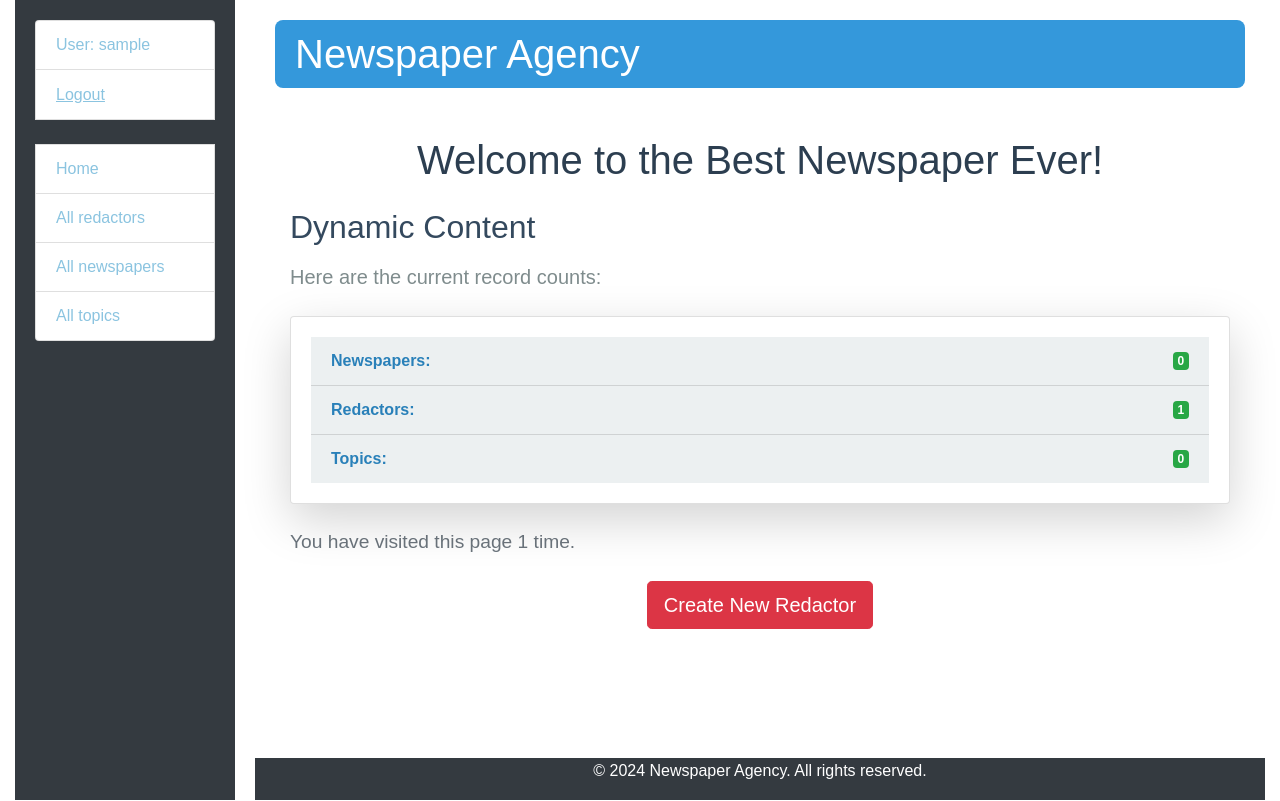
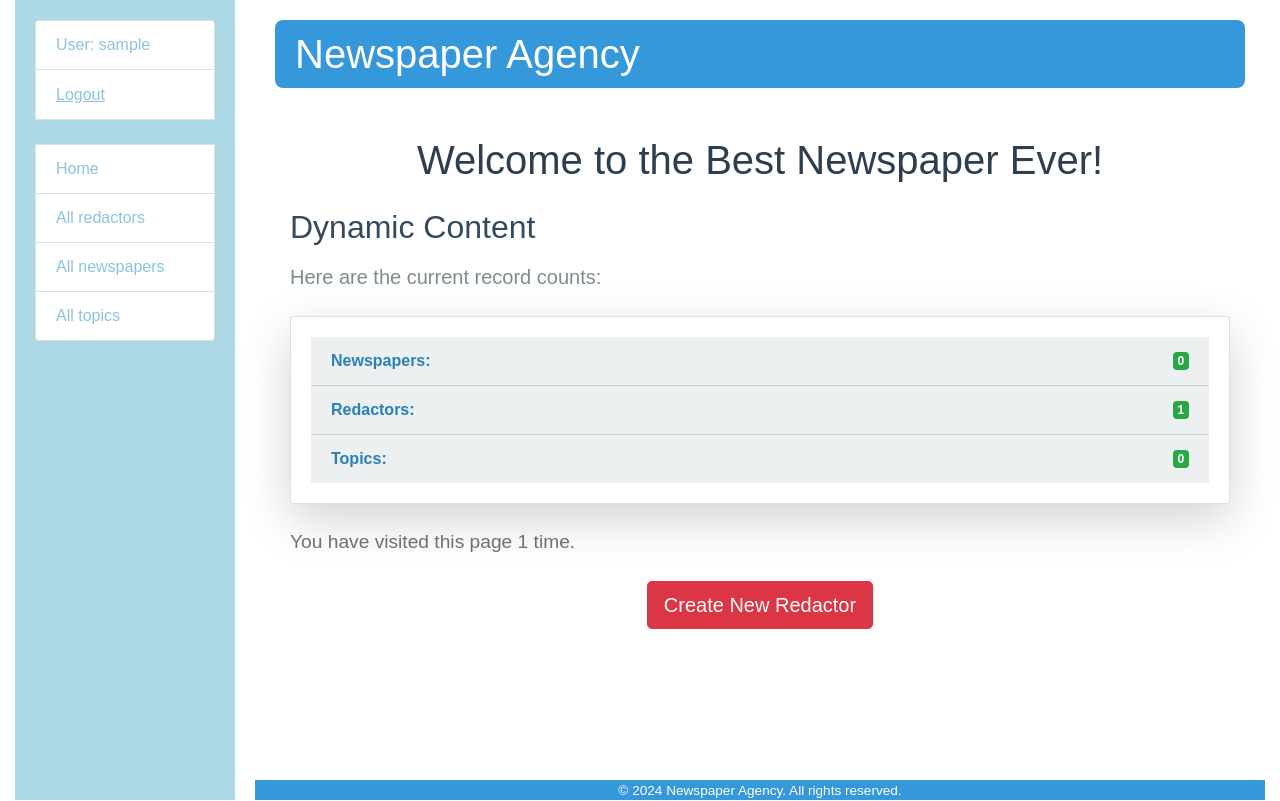
Before and after one commit to mihavryliuk/newspaper-agency, a Django app: page / in a window 1280 px wide. Run offline with Django 5.2, Linux system fonts and the light colour scheme; the visitor is signed in with stand-in values (Sample User, id 1); data comes from the database, SQL or seed files in the repository; data that the repository does not hold is empty.

Commit message:
better look

```diff
--- a/static/css/styles.css
+++ b/static/css/styles.css
@@ -4,7 +4,7 @@ body {
 }
 
 .sidebar {
-    background-color: #343a40;
+    background-color: #ADD8E6;
     color: #8bc4e0;
     min-height: 100vh;
     padding: 20px;
@@ -47,12 +47,14 @@ body {
 }
 
 .footer {
-    background-color: #343a40;
+    background-color: #3498db;
     color: #ffffff;
     text-align: center;
     padding: 1px;
     width: calc(100% - 240px);
     margin-left: 240px;
+    font-size: 0.85rem;
+    max-height: 20px;
 }
 .table-hover tbody tr:hover {
     background-color: #e0f7fa;;
```
